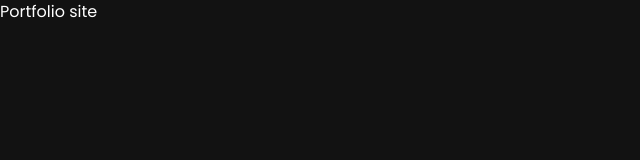
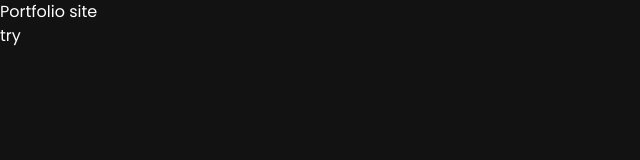
Before and after one commit to Shahriyar-Hosen/Portfolio, a React (Vite) app: page / in a window 1280 px wide. Shown: the top 160 px of the page, without its empty margins (0-640 px from the left). Built offline with nearby package versions, Linux system fonts and the light colour scheme.

Commit message:
try to fixt error

```diff
--- a/src/App.tsx
+++ b/src/App.tsx
@@ -2,6 +2,7 @@ const App = () => {
   return (
     <div>
       <h1>Portfolio site</h1>
+      <h1>try</h1>
     </div>
   );
 };
```
